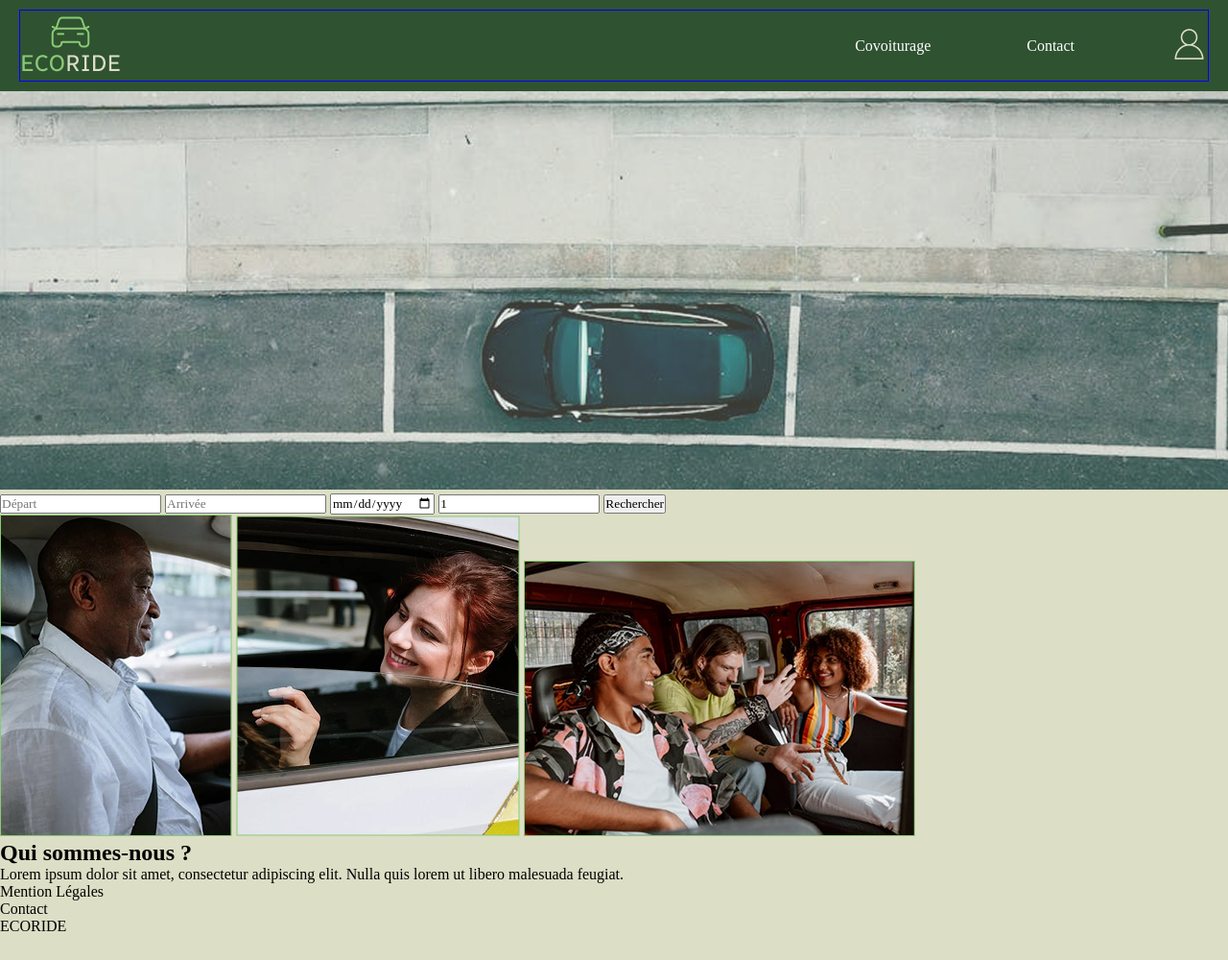
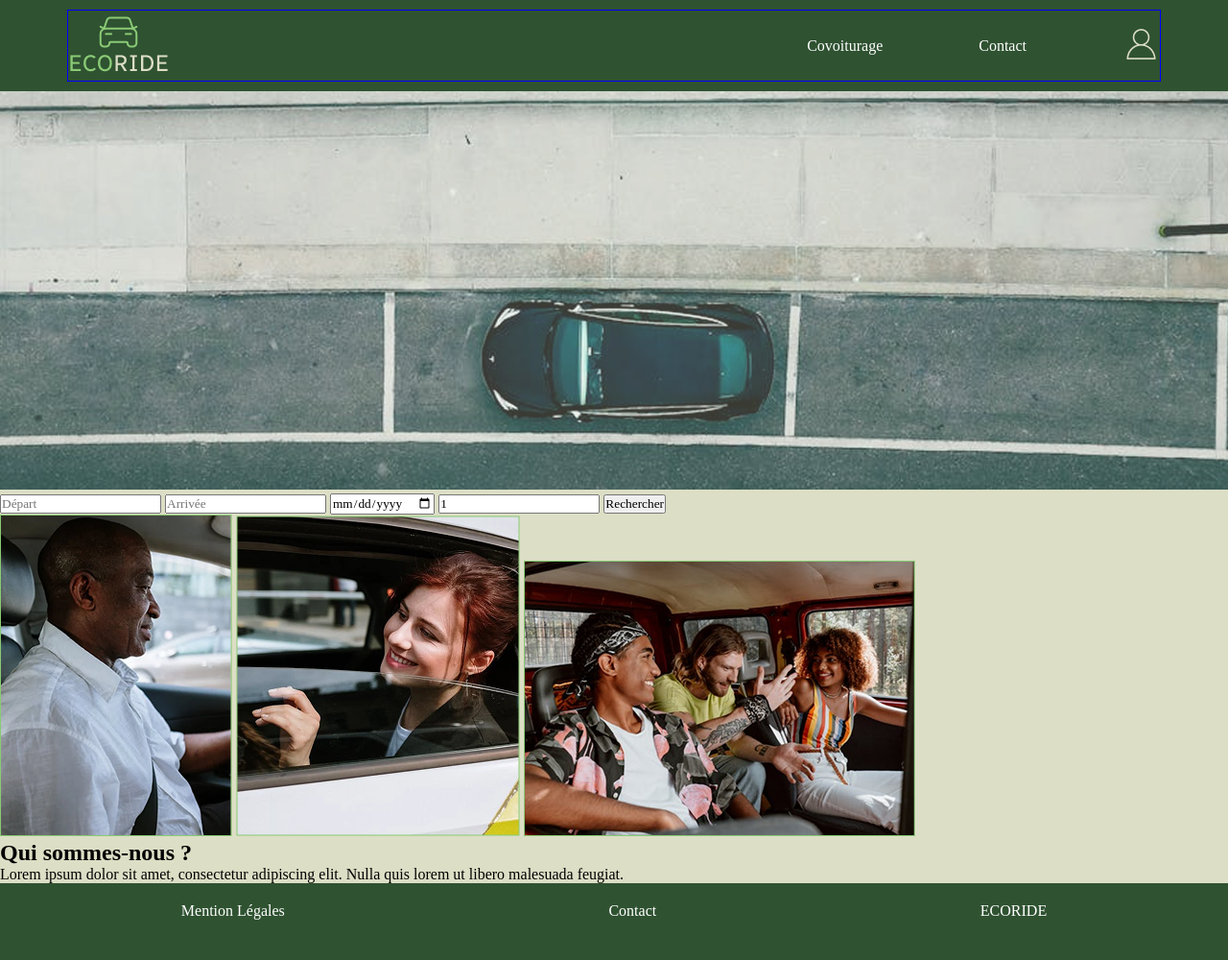
Before and after one commit to LilC0w00/ECF-Ecoride, a plain HTML site: page index.html in a window 1280 px wide. Shown: the top 1000 px of the page at 96% size. Before the commit the page ends 974 px from the top, so only its background shows below. Drawn offline with Linux system fonts and the light colour scheme.

Commit message:
Finir de styliser footer,header,body

```diff
--- a/src/css/styles.css
+++ b/src/css/styles.css
@@ -27,6 +27,7 @@ nav {
   display: flex;
   justify-content: space-between;
   align-items: center;
+  margin : 0 50px;
 }
 
 nav ul{
@@ -44,3 +45,15 @@ nav ul li a {
 nav ul li a:hover {
   color: #8ACA75;
 }
+
+/* FOOTER */
+
+footer {
+  background-color: #2F5231;
+  color: #FFFFFF;
+  padding: 20px;
+  height: 10vh;
+  text-align: center;
+  display: flex;
+  justify-content: space-around;
+}
```
